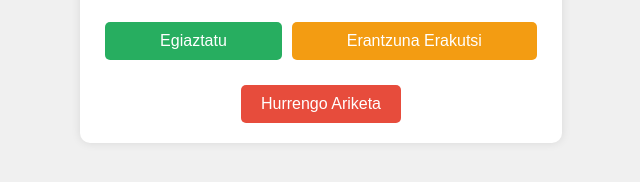
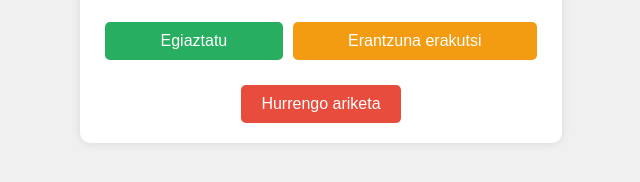
Before and after one commit to berezuma/aritmetika, a plain HTML site: page index.html in a window 1280 px wide. Shown: the part 470-652 px from the top of the page, 319-959 px from the left. Drawn offline with Linux system fonts and the light colour scheme.

Commit message:
index.html

```diff
--- a/index.html
+++ b/index.html
@@ -23,10 +23,10 @@
             </div>
             <div class="buttons">
                 <button id="check">Egiaztatu</button>
-                <button id="showAnswer">Erantzuna Erakutsi</button>
+                <button id="showAnswer">Erantzuna erakutsi</button>
             </div>
             <p id="feedback"></p>
-            <button id="next">Hurrengo Ariketa</button>
+            <button id="next">Hurrengo ariketa</button>
         </div>
     </div>
     <script src="script.js"></script>
```
